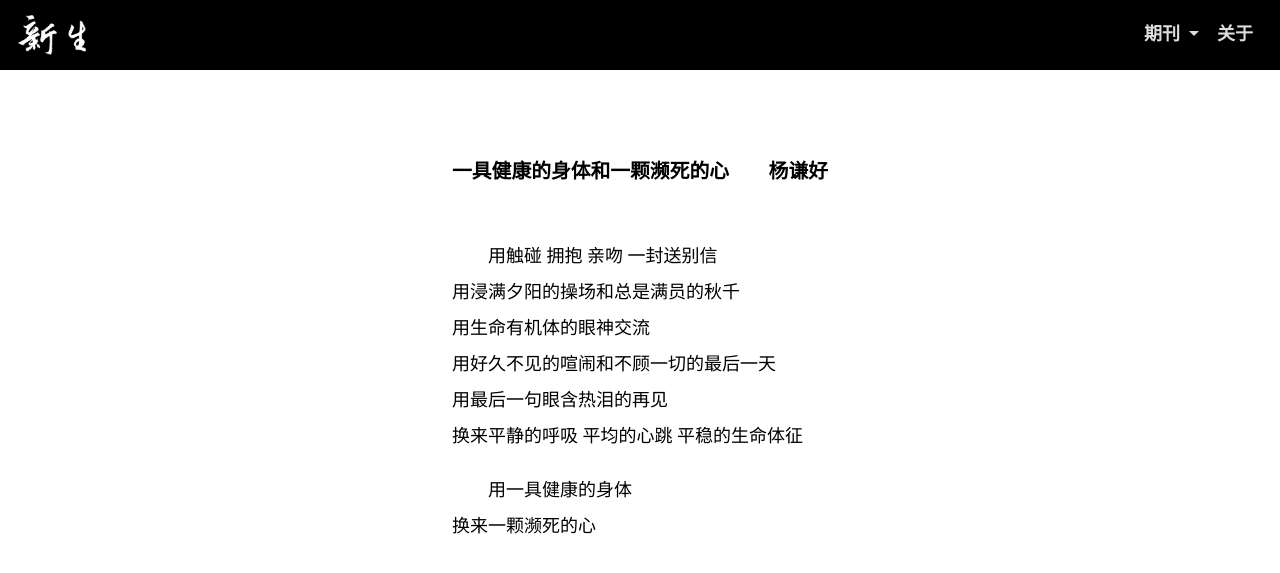
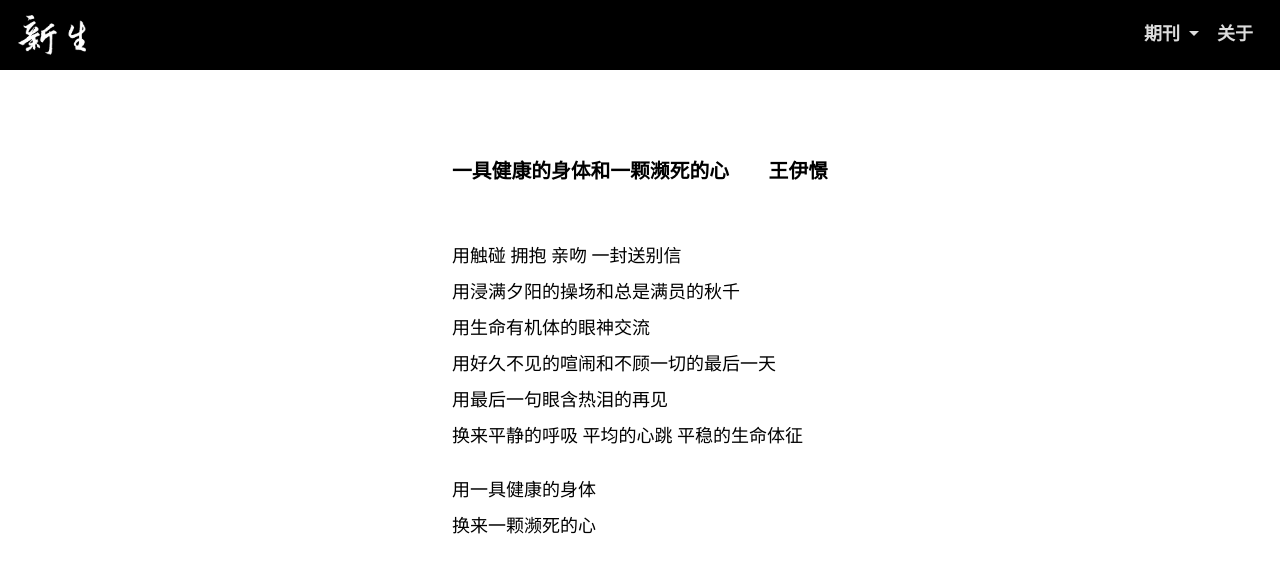
Before and after one commit to youshenmexindemingzima/rebirth, a Jekyll site: the page built from _articles/第四期/亲爱的旅人/一具健康的身体和一颗濒死的心.md, in a window 1280 px wide. Shown: the top 573 px of the page. Built offline with Jekyll 4.4.1, drawn with Linux system fonts in a browser that asks for light colours; some web fonts are replaced.

Commit message:
Update 一具健康的身体和一颗濒死的心.md

```diff
--- a/_articles/第四期/亲爱的旅人/一具健康的身体和一颗濒死的心.md
+++ b/_articles/第四期/亲爱的旅人/一具健康的身体和一颗濒死的心.md
@@ -1,5 +1,6 @@
 ---
-author: 杨谦好
+author: 王伊憬
+poem: true
 ---
 
 用触碰 拥抱 亲吻 一封送别信
```
